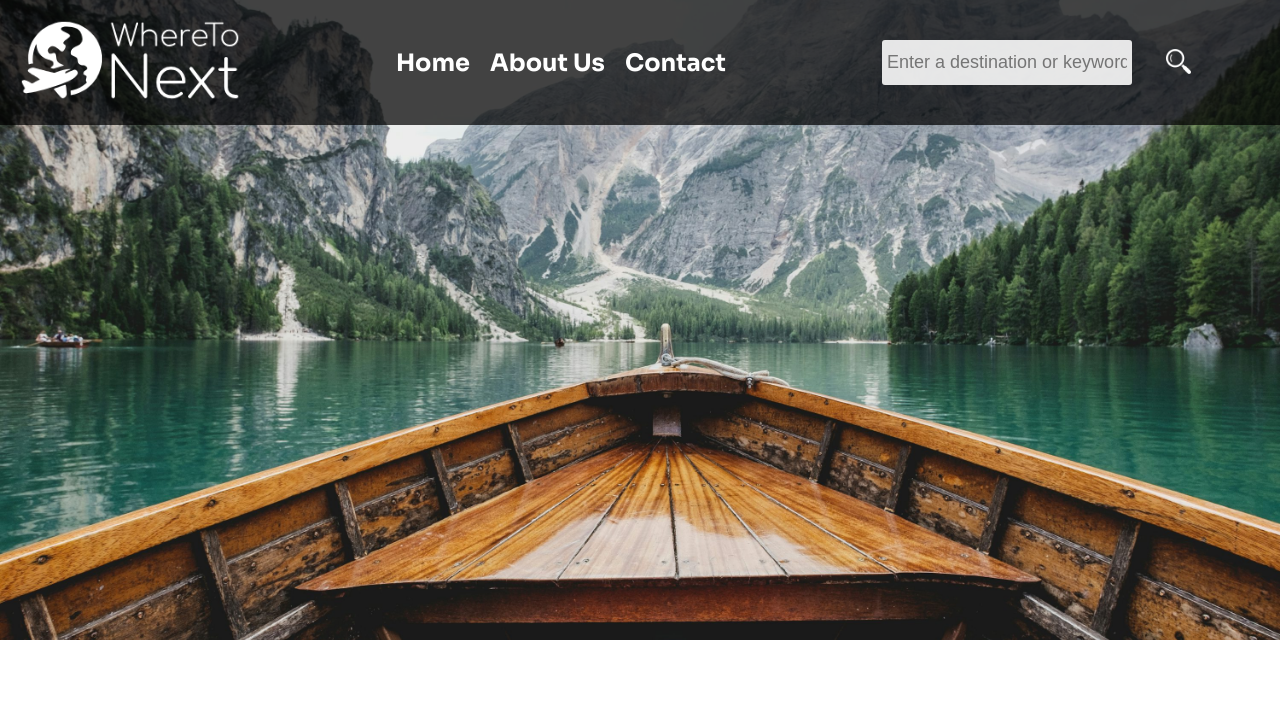
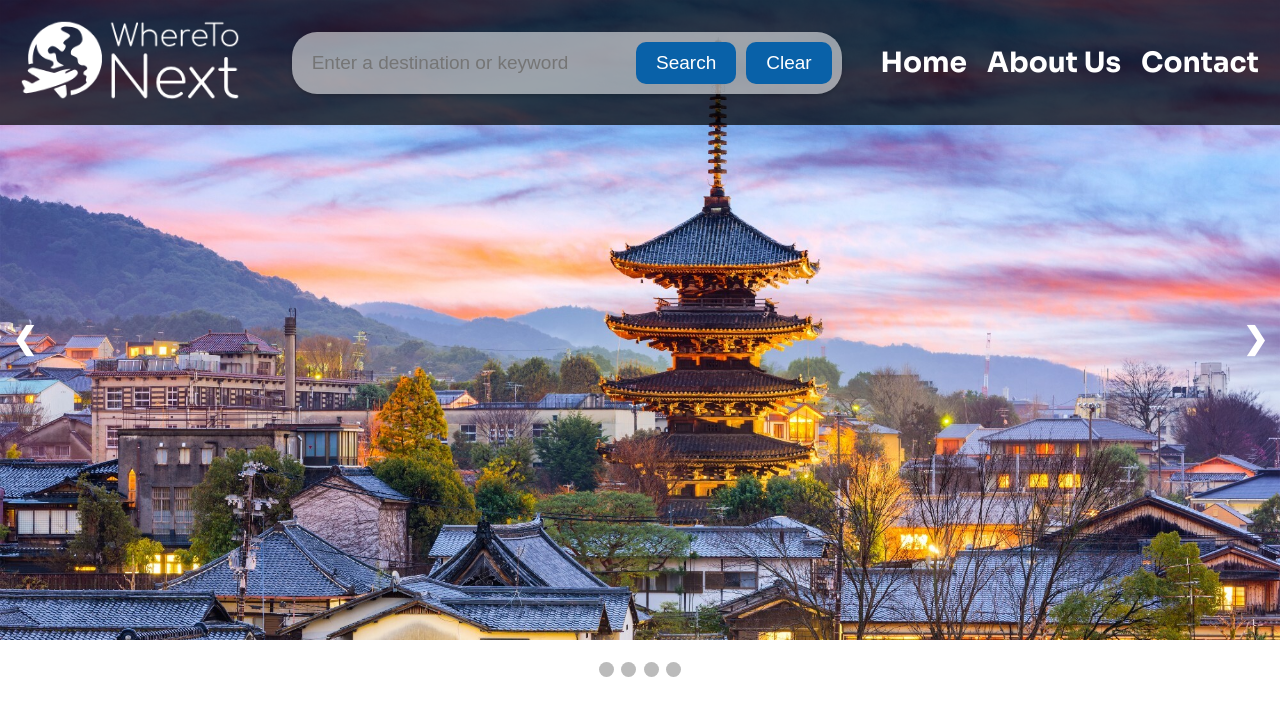
Before and after one commit to SaBlokaSnajper/WhereToNext, a plain HTML site: page index.html in a window 1280 px wide. Drawn offline with Linux system fonts and the light colour scheme.

Commit message:
finished header + slideshow

```diff
--- a/index.html
+++ b/index.html
@@ -26,20 +26,37 @@
           <li><a href="#">Contact</a></li>
         </ul>
       </nav>
-      <div class="search-bar">
-        <input
-          class="input-container"
-          type="text"
-          placeholder="Enter a destination or keyword"
-        />
-        <button>
-          <a><img src="images/search.png" alt="Search" /></a>
-        </button>
+      <div class="search-container">
+        <input type="text" placeholder="Enter a destination or keyword" />
+        <button class="search-btn">Search</button>
+        <button class="clear-btn">Clear</button>
       </div>
     </header>
 
     <div class="hero">
-      <img src="/images/background.jpg" alt="Mountain Lake" />
+      <div class="mySlides fade">
+        <img src="/images/background1.jpg" alt="Mountain Lake" />
+      </div>
+      <div class="mySlides fade">
+        <img src="/images/background2.jpg" alt="Mountain Lake" />
+      </div>
+      <div class="mySlides fade">
+        <img src="/images/background3.jpg" alt="Mountain Lake" />
+      </div>
+      <div class="mySlides fade">
+        <img src="/images/background4.jpg" alt="Mountain Lake" />
+      </div>
+
+      <a class="prev" onclick="plusSlides(-1)">&#10094;</a>
+      <a class="next" onclick="plusSlides(1)">&#10095;</a>
     </div>
+    <br />
+    <div style="text-align: center">
+      <span class="dot" onclick="currentSlide(1)"></span>
+      <span class="dot" onclick="currentSlide(2)"></span>
+      <span class="dot" onclick="currentSlide(3)"></span>
+      <span class="dot" onclick="currentSlide(4)"></span>
+    </div>
+    <script src="script.js"></script>
   </body>
 </html>
--- a/script.js
+++ b/script.js
@@ -0,0 +1,46 @@
+let slideIndex = 2;
+showSlides(slideIndex);
+
+// Next/previous controls
+function plusSlides(n) {
+  showSlides((slideIndex += n));
+}
+
+// Thumbnail image controls
+function currentSlide(n) {
+  showSlides((slideIndex = n));
+}
+
+function showSlides(n) {
+  let i;
+  let slides = document.getElementsByClassName("mySlides");
+  let dots = document.getElementsByClassName("dot");
+  if (n > slides.length) {
+    slideIndex = 1;
+  }
+  if (n < 1) {
+    slideIndex = slides.length;
+  }
+  for (i = 0; i < slides.length; i++) {
+    slides[i].style.display = "none";
+  }
+  for (i = 0; i < dots.length; i++) {
+    dots[i].className = dots[i].className.replace(" active", "");
+  }
+  slides[slideIndex - 1].style.display = "block";
+  dots[slideIndex - 1].className += " active";
+}
+
+function showSlides() {
+  let i;
+  let slides = document.getElementsByClassName("mySlides");
+  for (i = 0; i < slides.length; i++) {
+    slides[i].style.display = "none";
+  }
+  slideIndex++;
+  if (slideIndex > slides.length) {
+    slideIndex = 1;
+  }
+  slides[slideIndex - 1].style.display = "block";
+  setTimeout(showSlides, 7000);
+}
--- a/styles.css
+++ b/styles.css
@@ -11,8 +11,9 @@ html {
 }
 
 .header {
-  display: flex;
-  justify-content: space-between;
+  display: grid;
+
+  grid-template-columns: 1, 2, 3, 4, 5, 6, 7, 8;
   align-items: center;
   background-color: rgba(0, 0, 0, 0.719); /* Transparent background */
   padding: 20px;
@@ -26,71 +27,122 @@ html {
 
 .logo img {
   height: 80px; /* Adjust logo size */
+  grid-column: 1;
 }
-
+.nav-menu {
+  text-align: center;
+  grid-row: 1;
+  grid-column-end: 40;
+}
 .nav-menu ul {
   list-style: none;
-  display: flex;
+  display: inline-flex;
   gap: 20px;
 }
 
 .nav-menu ul li a {
   text-decoration: none;
   color: white;
-  font-size: 24px;
+  font-size: 28px;
   font-weight: bold;
 }
-
-.search-bar {
-  display: flex;
-  align-items: center;
-  padding-right: 45px;
+.search-container {
+  grid-column-end: 24;
+  display: inline-flex;
+  background-color: #ffffff8a;
+  padding: 10px;
+  border-radius: 25px;
+  box-shadow: 0 2px 4px rgba(0, 0, 0, 0.2);
+  width: 550px;
 }
 
-.search-bar input {
-  padding: 5px;
-  border-radius: 3px;
+.search-container input[type="text"] {
   border: none;
+  width: 100%;
+  padding: 10px;
+  border-radius: 20px;
+  outline: none;
+  font-size: 19px;
+  background-color: #ffffff00;
 }
 
-.search-bar a {
-  margin-left: 10px;
-  padding: 6px 12px;
-  border: none;
-  border-radius: 3px;
-  cursor: pointer;
-}
-.search-bar button {
-  padding: 6px 12px;
-  background-color: #007bff00;
+.search-container button {
+  background-color: #0961a8;
   color: white;
   border: none;
-  border-radius: 3px;
+  padding: 10px 20px;
+  margin-left: 10px;
+  border-radius: 10px;
   cursor: pointer;
-}
-.search-bar img {
-  height: 25px;
-}
-.search-bar img:hover {
-  color: rgb(116, 116, 116);
+  font-size: 19px;
 }
 
+.search-container button:hover {
+  background-color: #0c3a1f;
+}
+
+.clear-btn {
+  grid-column-end: 8;
+  background-color: #0961a8;
+}
 .hero {
   height: 80vh;
   width: 100%;
   overflow: hidden;
+  background-color: #0e110fd8;
 }
-
 .hero img {
   width: 100%;
   height: 100%;
   object-fit: cover;
 }
 
-.input-container {
-  width: 250px;
-  height: 45px;
-  background-color: #ffffffe1;
-  color: rgb(55, 92, 55);
-  font-size: large;
+.mySlides {
+  display: none;
 }
+.prev,
+.next {
+  cursor: pointer;
+  position: absolute;
+  top: 40%;
+  width: auto;
+  margin-top: -12px;
+  padding: 12px;
+  color: white;
+  font-weight: bold;
+  font-size: 30px;
+  transition: 0.6s ease;
+  border-radius: 0 3px 3px 0;
+  user-select: none;
+}
+.next {
+  right: 0;
+  border-radius: 3px 0 0 3px;
+}
+.dot {
+  cursor: pointer;
+  height: 15px;
+  width: 15px;
+  margin: 0 2px;
+  background-color: #bbb;
+  border-radius: 50%;
+  display: inline-block;
+  transition: background-color 0.6s ease;
+}
+.active,
+.dot:hover {
+  background-color: #717171;
+}
+.fade {
+  animation-name: fade;
+  animation-duration: 3s;
+}
+
+@keyframes fade {
+  from {
+    opacity: 0.1;
+  }
+  to {
+    opacity: 1;
+  }
+}
```
Also changed, not shown: images/background1.jpg (renamed from images/background.jpg), images/background2.jpg (added), images/background3.jpg (added), images/background4.jpg (added).
